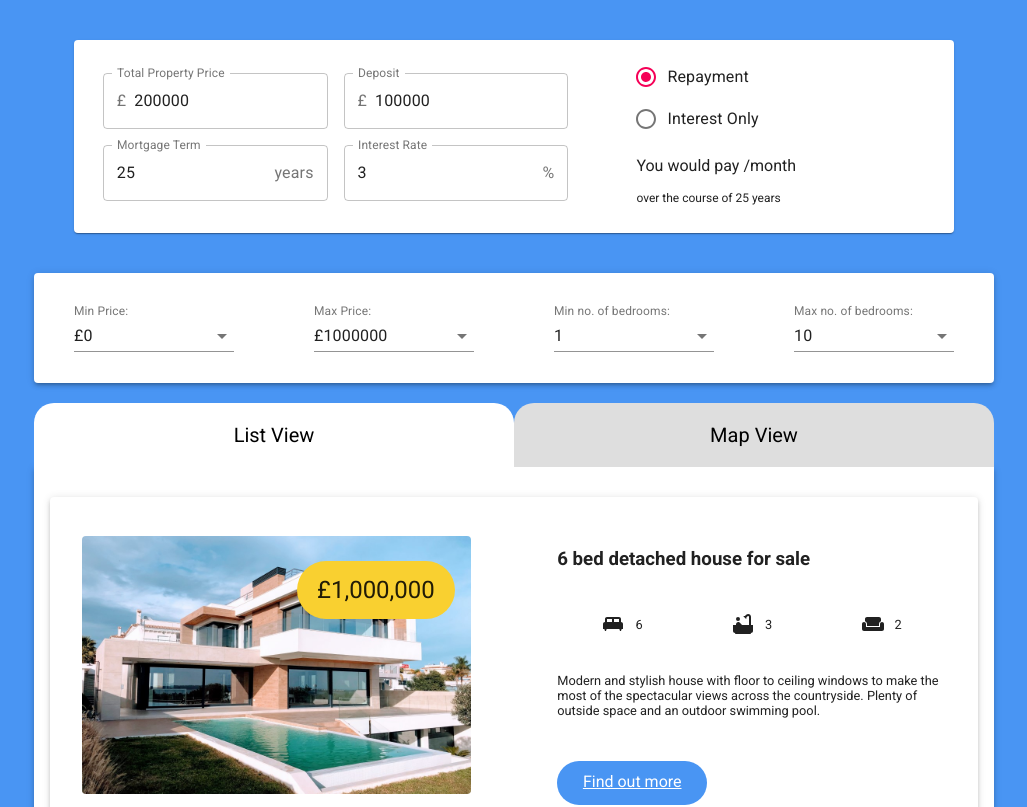
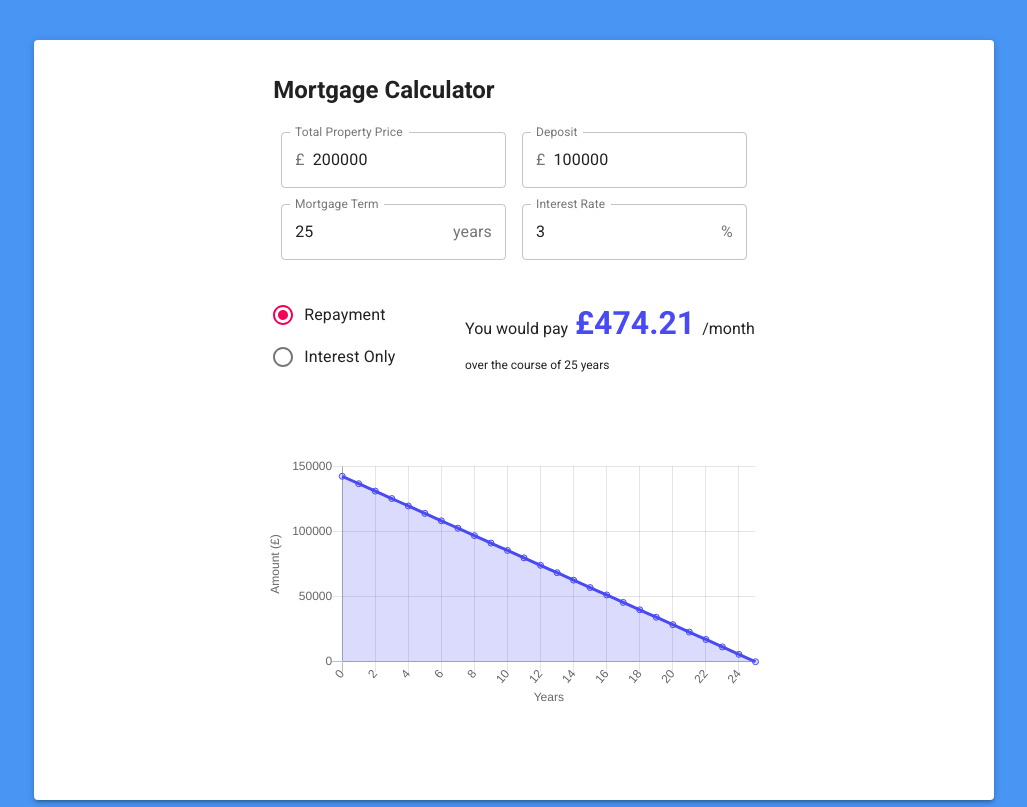
Before and after one commit to LauraToddCode/property-app, a React (Create React App) app: page /property-app in a window 1280 px wide. Shown: the top 807 px of the page, without its empty margins (126-1153 px from the left). Built offline with nearby package versions, Linux system fonts and the light colour scheme.

Commit message:
Added Chart to Mortgage Calculator

```diff
--- a/package.json
+++ b/package.json
@@ -8,8 +8,10 @@
     "@testing-library/jest-dom": "^5.11.9",
     "@testing-library/react": "^11.2.5",
     "@testing-library/user-event": "^12.7.1",
+    "chart.js": "^2.9.4",
     "fontsource-roboto": "^4.0.0",
     "react": "^17.0.1",
+    "react-chartjs-2": "^2.11.1",
     "react-dom": "^17.0.1",
     "react-material-ui-carousel": "^2.2.1",
     "react-scripts": "4.0.2",
--- a/src/Components/MortgageCalculator.js
+++ b/src/Components/MortgageCalculator.js
@@ -7,7 +7,7 @@ import TextField from '@material-ui/core/TextField';
 import Radio from '@material-ui/core/Radio';
 import RadioGroup from '@material-ui/core/RadioGroup';
 import FormControlLabel from '@material-ui/core/FormControlLabel';
-
+import { Line } from 'react-chartjs-2';
 
 // styling for input boxes from Materials UI
 const useStyles = makeStyles((theme) => ({
@@ -39,7 +39,7 @@ function MortgageCalculator(props) {
         deposit: "100000",
         years: "25",
         interestRate: "3",
-        repaymentType: "Repayments"
+        repaymentType: "Repayment"
     });
 
     // set values on change for input boxes
@@ -47,6 +47,7 @@ function MortgageCalculator(props) {
         setValues({ ...values, [prop]: event.target.value });
     };
 
+    // caluclations for the monthly repayments
     let totalMonths = 12 * Number(values.years);
     let interestPerMonth = Number(values.interestRate/100)/12;
     let interestPerMonthPlus1 = interestPerMonth + 1;
@@ -57,16 +58,49 @@ function MortgageCalculator(props) {
     let repaymentResult = (numerator/denominator).toFixed(2);
     let interestResult = amountToPay*interestPerMonth
 
+    // class variables to show or hide the correct result depending on which radio button is displayed
     const repayment = values.repaymentType == "Repayment" ? "show" : "hide";
     const interest = values.repaymentType == "Interest" ? "show" : "hide";
 
+    // creates an array of values for the y axis based on interest only
+    let interestArr = new Array(Number(values.years + 1)).fill(amountToPay)
+
+    // creates an array of values for the y axis based on repayment
+    let repaymentValues = [0];
+    for (let i = 0; i < values.years; i++) {
+        let arrVal = (repaymentValues[i] + (repaymentResult*12))
+        repaymentValues.push(arrVal)
+    }
+
+    repaymentValues.reverse();
+
+    // makes an array of the values from the repaymentValues object
+    let repaymentArrTemp = Object.values(repaymentValues)
+    let repaymentArr = []
+
+    // loops through array to make each value 2 decimal places
+    for (let j = 0; j < repaymentArrTemp.length; j++) {
+        repaymentArr.push(repaymentArrTemp[j].toFixed(2))
+    }
+
+    // decides which array to use for y axis of graph depending on which radio button is selected
+    let yAxisValues = values.repaymentType == "Repayment" ? repaymentArr : interestArr;
+
+    // create array of years for x-axis of graph
+    let years = [0];
+    for (let i = 0; i < values.years; i++) {
+        years.push(i + 1)
+    }
+
     return (
-        <Paper className={classes.root + " mortgageCalculator"}>
+        <Paper elevation={3} className={classes.root + " mortgageCalculator"}>
             <div>
+                <h2>Mortgage Calculator</h2>
                 <div>
+                    <div className={classes.root}>
                         <TextField
                         label="Total Property Price"
-                    defaultValue={props.propertyPrice}
+                        defaultValue="200000"
                         variant="outlined"
                         className={clsx(classes.margin, classes.textField)}
                         InputProps={{
@@ -110,17 +144,56 @@ function MortgageCalculator(props) {
 
                 </div>
 
-            <div className="resultContainer">
+                <div className="radioResultContainer">
                     <RadioGroup aria-label="repaymentType" defaultValue="Repayment" onChange={handleChange("repaymentType")}>
                         <FormControlLabel name="Repayment" value="Repayment" control={<Radio />} label="Repayment" />
                         <FormControlLabel name="Interest" value="Interest" control={<Radio />} label="Interest Only" />
                     </RadioGroup>
+                    <div className="resultContainer">
                         <p className="mortgageLargeText">You would pay
                             <span className={repayment + " mortgageAmount"}>£{repaymentResult}</span>
                             <span className={interest + " mortgageAmount"}>£{interestResult}</span> /month
                         </p>
                         <p className="mortgageSmallText">over the course of {values.years} years</p>
                     </div>
+                </div>
+            </div>
+            <div className="mortgageChartContainer">
+                <Line
+                    className="mortgageChart"
+                    legend={{
+                        display: false
+                    }}
+                    data={{
+                        label: "none",
+                        labels: Object.values(years),
+                        datasets: [{
+                            data: yAxisValues,
+                            backgroundColor: 'rgba(73, 74, 243, 0.2)',
+                            borderColor: 'rgba(73, 74, 243, 1)',
+                        }],
+                    }}
+                    options = {{
+                        scales: {
+                            yAxes: [{
+                            scaleLabel: {
+                                display: true,
+                                labelString: 'Amount (£)'
+                            },
+                            ticks: {
+                                stepSize: 50000
+                            }
+                            }],
+                            xAxes: [{
+                            scaleLabel: {
+                                display: true,
+                                labelString: 'Years'
+                            }
+                            }],
+                        }
+                    }}
+                />
+            </div>
         </Paper>
     )
 }
--- a/src/stylesheet.css
+++ b/src/stylesheet.css
@@ -8,6 +8,13 @@ body {
 
 .appContainer {
     margin: 0 10em;
+}
+
+/* HEADER */
+
+#header {
+    color: white;
+    display: flex;
 }
 
 /* FILTERS */
@@ -127,6 +134,7 @@ body {
     padding-bottom: 4px;
     cursor: pointer;
     margin-top: 30px;
+    text-decoration: none;
 }
 
 .findOutMore:hover {
@@ -137,14 +145,16 @@ body {
 
 .mortgageCalculator {
     align-items: center;
-    justify-content: center;
+    justify-content: space-around;
     padding: 1rem;
-    margin: 40px;
+    margin: 40px 0;
 }
 
-.resultContainer {
-    width: 35%;
-    margin-left: 60px;
+.radioResultContainer {
+    display: flex;
+    align-items: center;
+    justify-content: space-between;
+    margin-top: 20px;
 }
 
 .mortgageSmallText {
@@ -171,6 +181,39 @@ body {
     display: none;
 }
 
+.mortgageChartContainer {
+    display: flex;
+    align-items: center;
+    width: 500px;
+    height: 400px;
+}
+
+/* PROPERTY PROFILE */
+
+.profileContainer {
+    padding: 3rem;
+}
+
+.carousel {
+    width: 50%;
+}
+
+.carouselImg {
+    width: 100%;
+}
+
+.profileTop {
+    display: flex;
+    align-items: center;
+}
+
+.profileMainDetails {
+    display: flex;
+    flex-direction: column;
+    margin: 0 0 0 30px;
+    padding-bottom: 30px;
+}
+
 .googleMap {
     width: 50%;
 }
```
Also changed, not shown: 1 other file (tests, documents, lock files or other folders). Lines whose indentation alone changed are shown as unchanged.
